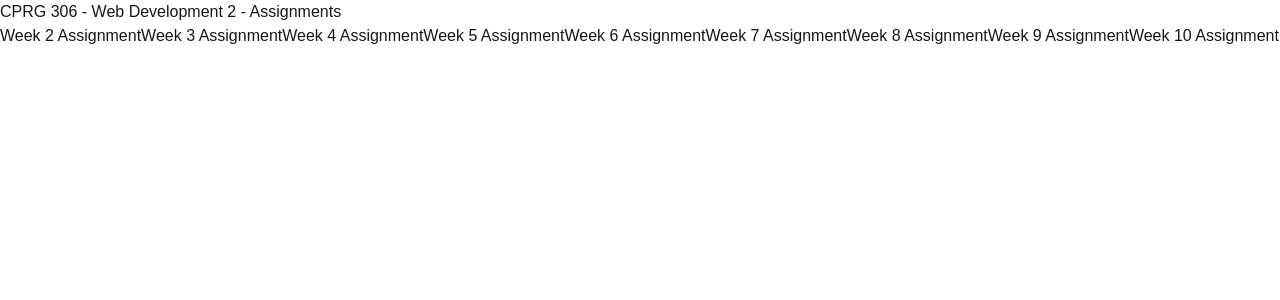
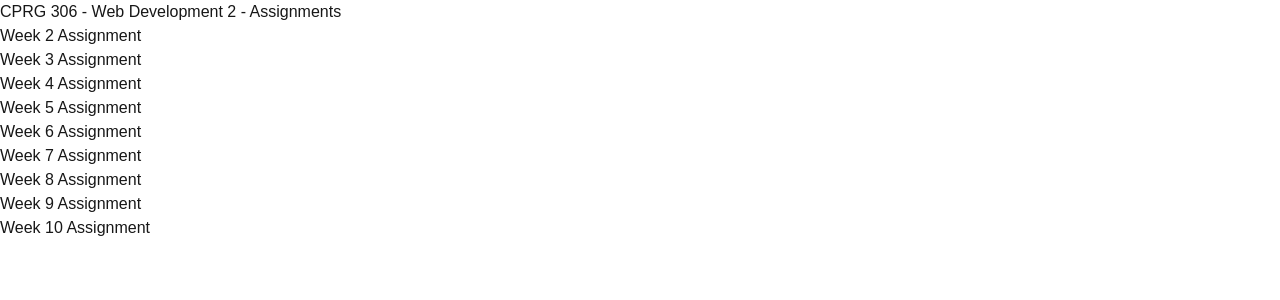
Before and after one commit to Bstrinic/cprg306-assignments, a Next.js app: page / in a window 1280 px wide. Shown: the top 300 px of the page. Built offline with nearby package versions, Linux system fonts and the light colour scheme.

Commit message:
Completed linking on landing page and completed week 2 assignment

```diff
--- a/app/page.js
+++ b/app/page.js
@@ -7,15 +7,31 @@ export default function Home() {
 
       <ul>
         <li>
-          <Link href="">Week 2 Assignment</Link>
-          <Link href="">Week 3 Assignment</Link>
-          <Link href="">Week 4 Assignment</Link>
-          <Link href="">Week 5 Assignment</Link>
-          <Link href="">Week 6 Assignment</Link>
-          <Link href="">Week 7 Assignment</Link>
-          <Link href="">Week 8 Assignment</Link>
-          <Link href="">Week 9 Assignment</Link>
-          <Link href="">Week 10 Assignment</Link>
+          <Link href="./week-2/">Week 2 Assignment</Link>
+        </li>
+        <li>
+          <Link href="./week-3/">Week 3 Assignment</Link>
+        </li>
+        <li>
+          <Link href="./week-4/">Week 4 Assignment</Link>
+        </li>
+        <li>
+          <Link href="./week-5">Week 5 Assignment</Link>
+        </li>
+        <li>
+          <Link href="./week-6/">Week 6 Assignment</Link>
+        </li>
+        <li>
+          <Link href="./week-7/">Week 7 Assignment</Link>
+        </li>
+        <li>
+          <Link href="./week-8/">Week 8 Assignment</Link>
+        </li>
+        <li>
+          <Link href="./week-9/">Week 9 Assignment</Link>
+        </li>
+        <li>
+          <Link href="./week-10/">Week 10 Assignment</Link>
         </li>
       </ul>
     </main>
```
